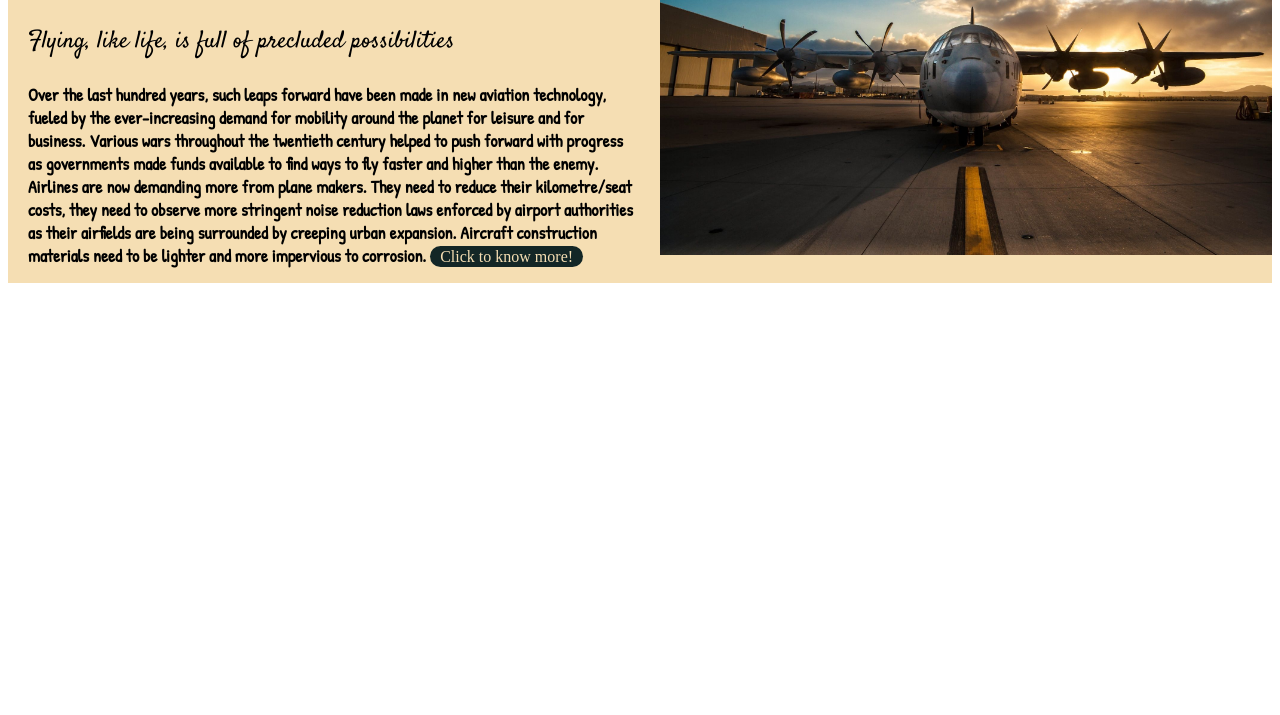
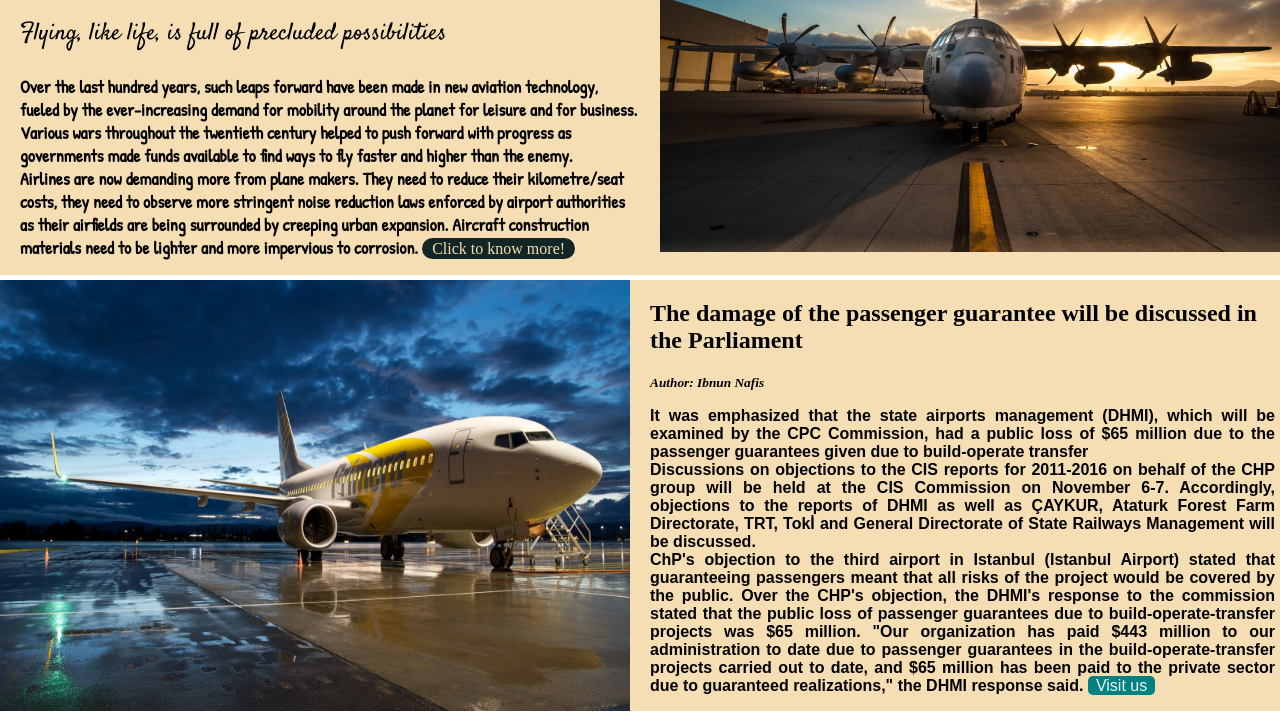
Before and after one commit to Ibnun14/todays-aviation, a plain HTML site: page index.html in a window 1280 px wide. Shown: the part 132-847 px from the top of the page. Before the commit the page ends 800 px from the top, so only its background shows below. Drawn offline with Linux system fonts and the light colour scheme; a web font is replaced by a local one.

Commit message:
2section done

```diff
--- a/aviation.css
+++ b/aviation.css
@@ -1,3 +1,7 @@
+body{
+    margin: 0;
+}
+
 #aviation1{
     font-family: 'Satisfy', cursive;
     font-size: 3em;
@@ -38,3 +42,36 @@ section{
     border-radius: 12px;
     padding: 2px 10px;
 }
+.second-section{
+    margin-top: 5px;
+}
+.half-width2{
+    width: 100%;
+    height: 431px;
+}
+
+.half-width-text2{
+    width: 100%;
+    padding-left: 20px;
+    background-color: wheat;
+}
+
+.second-para{
+    font-family: 'Signika Negative', sans-serif;
+    text-align: justify;
+    padding-right: 5px;
+}
+
+.second-link{
+    text-decoration: none;
+    font-weight: 400;
+    border-radius: 5px;
+    padding: 2px 10px;
+}
+#second-link{
+    text-decoration: none;
+    background-color:teal;
+    border-radius: 5px;
+    color: whitesmoke;
+    padding:1px 8px;
+}
--- a/index.html
+++ b/index.html
@@ -15,15 +15,18 @@
     <link rel="preconnect" href="https://fonts.googleapis.com">
     <link rel="preconnect" href="https://fonts.gstatic.com" crossorigin>
     <link href="https://fonts.googleapis.com/css2?family=Lobster+Two:ital@1&family=Patrick+Hand&family=Satisfy&display=swap" rel="stylesheet">
+    <link rel="preconnect" href="https://fonts.googleapis.com">
+    <link rel="preconnect" href="https://fonts.gstatic.com" crossorigin>
+    <link href="https://fonts.googleapis.com/css2?family=Lobster+Two:ital@1&family=Patrick+Hand&family=Satisfy&family=Signika+Negative:wght@300&display=swap" rel="stylesheet">
 </head>
 <body>
-    <section>
+    <section class="first-section">
         <div class="half-width">
             <h1 id="aviation1">Welcome to Today's Aviation!</h1>
             <h3 id="aviation2">Flying, like life, is full of precluded possibilities</h3>
             <p><span class="setail">Over the last hundred years, such leaps forward have been made in new aviation technology, fueled by the ever-increasing demand for mobility around the planet for leisure and for business. Various wars throughout the twentieth century helped to push forward with progress as governments made funds available to find ways to fly faster and higher than the enemy. <br>
                 Airlines are now demanding more from plane makers. They need to reduce their kilometre/seat costs, they need to observe more stringent noise reduction laws enforced by airport authorities as their airfields are being surrounded by creeping urban expansion.  Aircraft construction materials need to be lighter and more impervious to corrosion. </span>
-                <a class="first-link" href="https://modernairliners.com/">Click to know more!</a>
+                <a target="_blank" class="first-link" href="https://modernairliners.com/">Click to know more!</a>
             </p>
             <!--
             <a class="first-link" href="https://modernairliners.com/">Want to know more?</a> -->
@@ -32,6 +35,38 @@
             <img src="images/130jmorning.jpg.jpg" alt="Aircraft takes off">
         </div>
     </section>
+    <!--
+    <section class="second-section">
+        <div>
+            <img class="second-image" src="images/jeddahtower.jpg.jpg" alt="Air traffic control tower">
+        </div>
+        <div class="second-section">
+            <h1>King Abdulaziz International Airport</h1>
+            <h2> Jeddah, Saudi Arabia</h2>
+            <h4>A CRITICAL ANALYSIS OF THE PASSENGER’S SATISFACTION
+                FROM THE SERVICE QUALITY OF THE KING ABDULAZIZ
+                INTERNATIONAL AIRPORT JEDDAH, SAUDI ARABIA</h4>
+            <p class="second-text">
+                The main aim of this study was to investigate the satisfaction of passengers from service quality of King Abdulaziz International Airport Jeddah. This is quantitative study based on primary data.A structured close-ended questionnaire developed in English and translated into Arabic for highresponse, distributed among the passengers who ever travelled from KAIAJ. The researcher used Convenience sampling technique to identify the respondents who came from across the country for counseling classes at college of business and writing their final exams. The study sample size was 400 respondents. The satisfaction level of the passengers from the services of the KAIAJ, at large was low. Just for three variables from eleven given variables, the passengers showed somewhat satisfaction with mean value just above three. For all other service variables, the passengers were not satisfied. The management of KAIAJ should focus on enhancing the experience of the passengers. There were eleven service areas in this research, which can be individually be taken up for improvement of the services.
+            </p>
+        </div>
+    </section> -->
+
+    <section class="second-section">
+        <div class="half-width2">
+            <img class="half-width2" src="images/R.jpg" alt="Air traffic control tower from plane">
+        </div>
+        <div class="half-width-text2">
+            <h1>The damage of the passenger guarantee will be discussed in the Parliament</h1>
+            <strong><small><i>Author: Ibnun Nafis</i></small></strong>
+            <p class="second-para">
+                <strong>It was emphasized that the state airports management (DHMI), which will be examined by the CPC Commission, had a public loss of $65 million due to the passenger guarantees given due to build-operate transfer <br>
+                    Discussions on objections to the CIS reports for 2011-2016 on behalf of the CHP group will be held at the CIS Commission on November 6-7. Accordingly, objections to the reports of DHMI as well as ÇAYKUR, Ataturk Forest Farm Directorate, TRT, Tokİ and General Directorate of State Railways Management will be discussed. <br>
+                    ChP's objection to the third airport in Istanbul (Istanbul Airport) stated that guaranteeing passengers meant that all risks of the project would be covered by the public. Over the CHP's objection, the DHMI's response to the commission stated that the public loss of passenger guarantees due to build-operate-transfer projects was $65 million. "Our organization has paid $443 million to our administration to date due to passenger guarantees in the build-operate-transfer projects carried out to date, and $65 million has been paid to the private sector due to guaranteed realizations," the DHMI response said.</strong>
+                    <a target="_blank" id="second-link" href="https://www.bagimsizhavacilar.com/avrupa-hava-sahasinda-thy-ve-pegasusun-buyuk-basarisi/"> Visit us </a>
+            </p>
+        </div>
+    </section>
 
 </body>
 </html>
```
Also changed, not shown: images/R.jpg (added).
